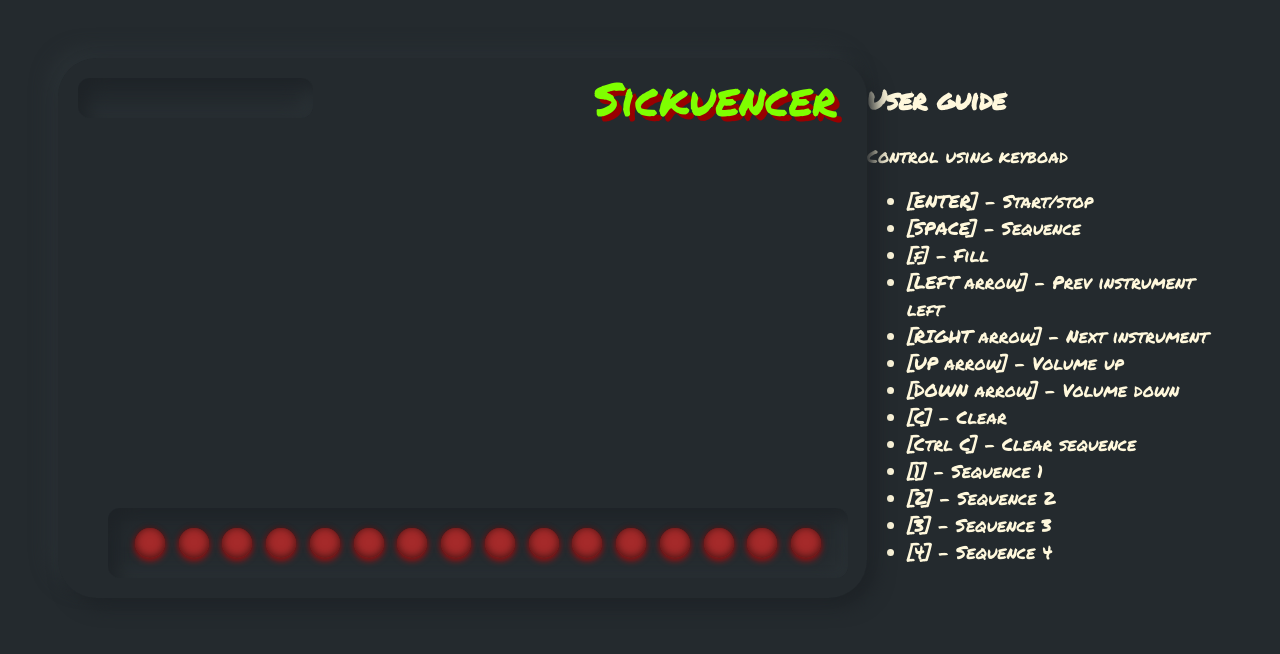
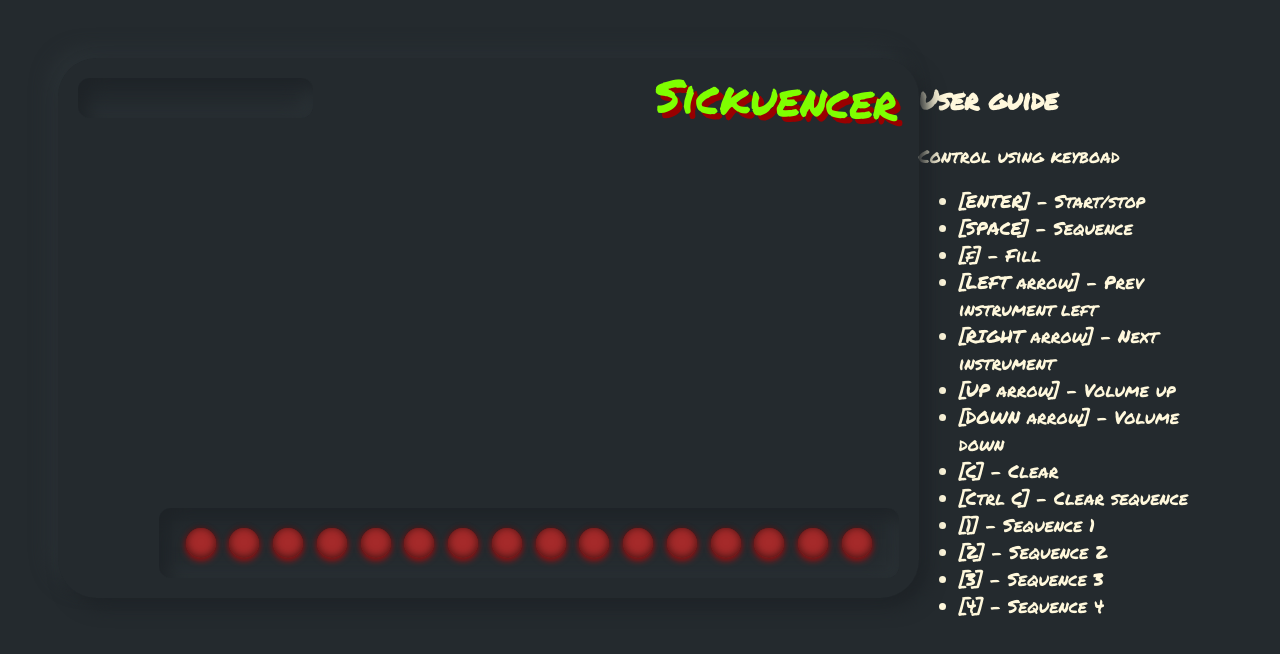
Before and after one commit to LaurentZuijdwijk/sequencer, a website with bundled scripts: page index.html in a window 1280 px wide. Built offline with nearby package versions, Linux system fonts and the light colour scheme.

Commit message:
more styling changes

```diff
--- a/index.html
+++ b/index.html
@@ -31,7 +31,7 @@
           rgba(2, 0, 36, 1) 100%
         ); */
         padding: 20px;
-        width: 800px;
+        width: 1000px;
         height: 500px;
         position: relative;
 
@@ -42,7 +42,8 @@
 
       #logo {
         position: absolute;
-        right: 30px;
+        right: 21px;
+        transform: rotate(1.75deg);
         font-size: 46px;
         top: 7px;
         color: chartreuse;
@@ -66,7 +67,7 @@
         display: flex;
         justify-content: space-around;
         width: 700px;
-        left: 50px;
+        right: 20px;
         position: absolute;
         bottom: 20px;
       }
```
